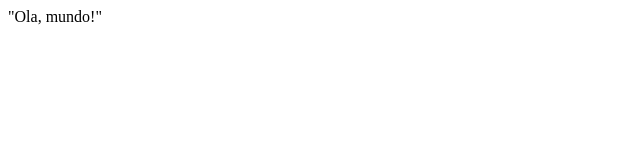
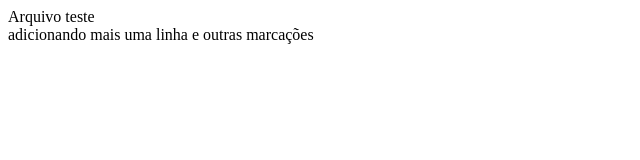
Before and after one commit to matheuspasini92/teste-repositorio, a plain HTML site: page index.html in a window 1280 px wide. Shown: the whole page, without its empty margins (0-640 px from the left). Drawn offline with Linux system fonts and the light colour scheme.

Commit message:
odificação de arquivo teste

```diff
--- a/index.html
+++ b/index.html
@@ -1,5 +1,8 @@
 <html>
+<head>
+</head>
 <body>
-"Ola, mundo!"
+Arquivo teste<br>
+adicionando mais uma linha e outras marcações
 </body>
 </html>
```
